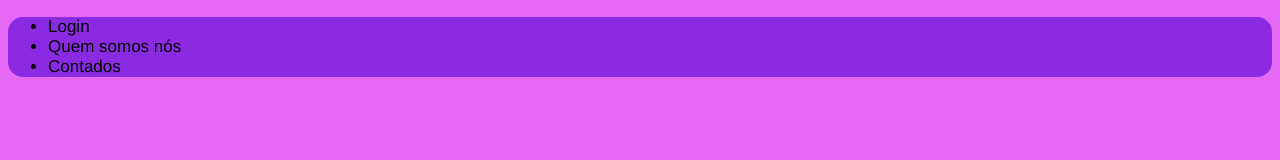
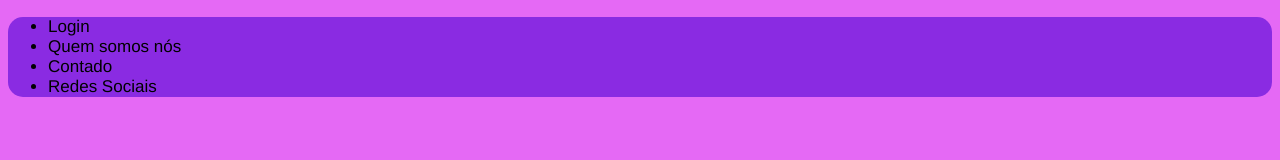
Before and after one commit to SAMDEV00/novo-projeto, a plain HTML site: page index2.html in a window 1280 px wide. Drawn offline with Linux system fonts and the light colour scheme.

Commit message:
index2 modi

```diff
--- a/index2.html
+++ b/index2.html
@@ -12,7 +12,8 @@
         <ul>
             <li>Login</li>
             <li>Quem somos nós</li>
-            <li>Contados</li>
+            <li>Contado</li>
+            <li>Redes Sociais</li>
         </ul>
     </div>
 </body>
```
